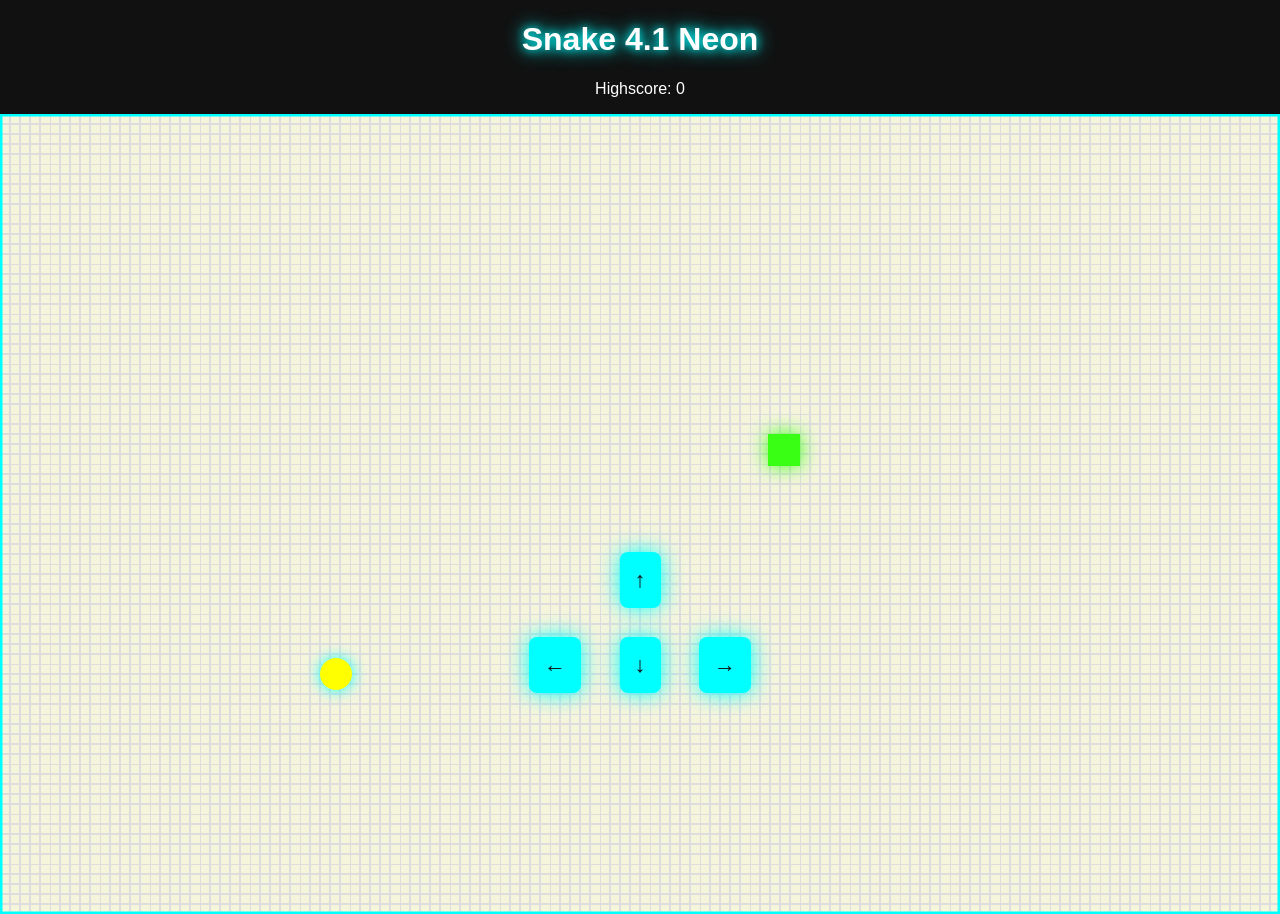
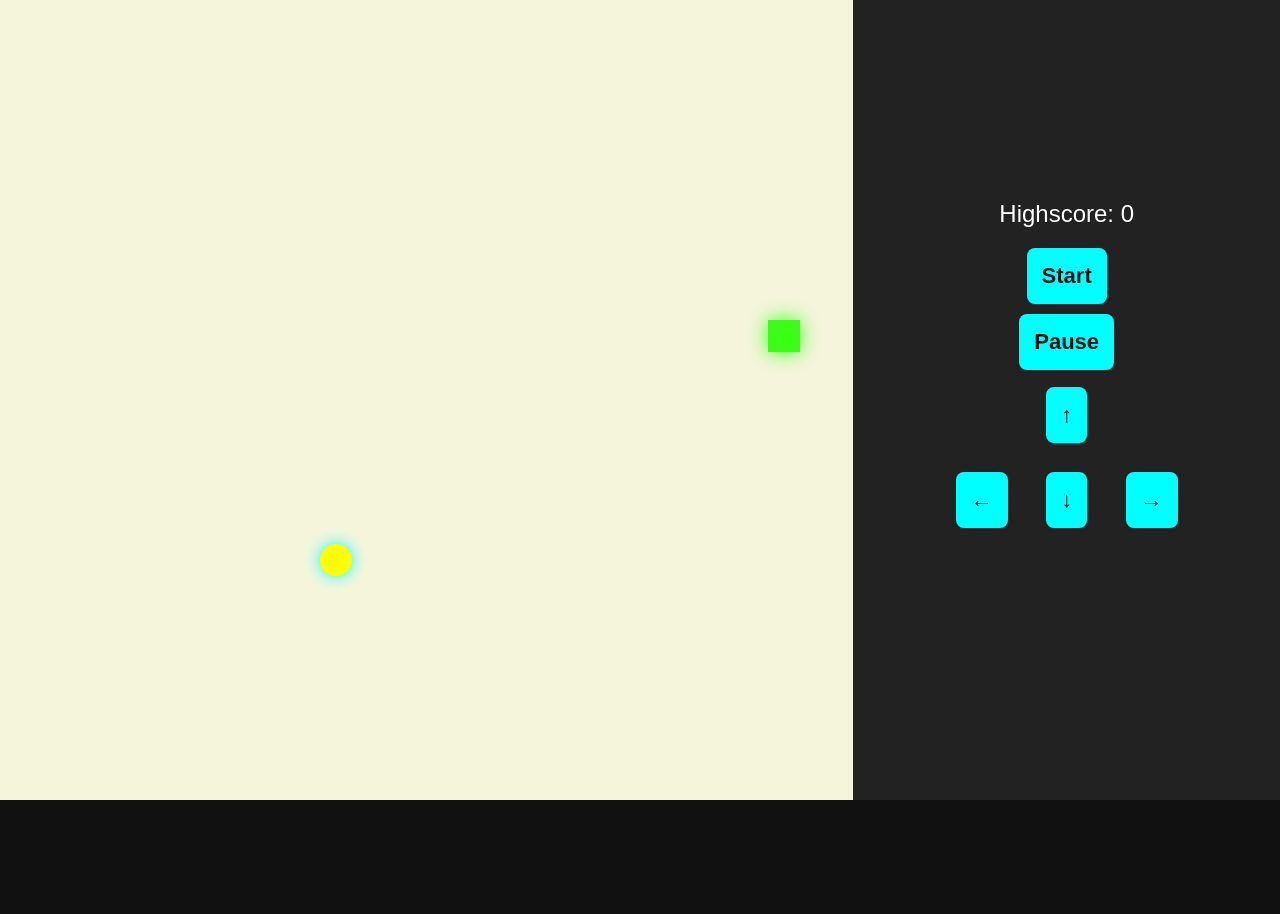
Before and after one commit to zeroplerM/snaakegamenls, a plain HTML site: page index.html in a window 1280 px wide. Both pictures are taken after a click on the button "Start". After the commit the page ends 800 px from the top, so only its background shows below. Drawn offline with Linux system fonts and the light colour scheme.

Commit message:
Update to Snake 4.2 with new features and fixes

```diff
--- a/index.html
+++ b/index.html
@@ -2,170 +2,98 @@
 <html>
 <head>
 <meta charset="UTF-8">
-<title>Snake 4.1 Neon Touch</title>
+<title>Snake 4.2 Neon Touch</title>
 <style>
-body {
-  margin: 0;
-  overflow: hidden;
-  background: #111;
-  font-family: Arial, sans-serif;
-  color: white;
-  text-align: center;
-}
-canvas {
-  display: block;
-  margin: auto;
-}
-button {
-  padding: 15px;
-  font-size: 22px;
-  margin: 3px;
-  animation: pulse 1.5s infinite;
-  border: none;
-  border-radius: 8px;
-  background: #0ff;
-  color: #111;
-  font-weight: bold;
-  z-index: 10;
-  position: relative;
-}
-@keyframes pulse {
-  0%,100% {box-shadow:0 0 10px #0ff;}
-  50% {box-shadow:0 0 25px #0ff;}
-}
-#message {
-  position: absolute;
-  width: 100%;
-  top: 40%;
-  font-size: 40px;
-  font-weight: bold;
-  display: none;
-  text-align: center;
-  text-shadow: 0 0 10px #0ff,0 0 20px #0ff;
-}
-.controls {
-  position: fixed;
-  bottom: 10px;
-  left: 50%;
-  transform: translateX(-50%);
-  display: grid;
-  grid-template-columns: 80px 80px 80px;
-  grid-template-rows: 80px 80px 80px;
-  gap: 5px;
-  justify-items: center;
-  align-items: center;
-  z-index: 10;
-}
+body { margin:0; overflow:hidden; background:#111; font-family:Arial,sans-serif; color:white; text-align:center; }
+#container { display:flex; height:100vh; }
+#gameArea { flex:2; position:relative; }
+canvas { display:block; margin:auto; background:#f5f5dc; }
+#controlArea { flex:1; display:flex; flex-direction:column; justify-content:center; align-items:center; background:#222; }
+button { padding:15px; font-size:22px; margin:5px; border:none; border-radius:8px; background:#0ff; color:#111; font-weight:bold; }
+button:hover { cursor:pointer; }
+#message { position:absolute; width:100%; top:40%; font-size:40px; font-weight:bold; display:none; text-align:center; text-shadow:0 0 10px #0ff,0 0 20px #0ff; }
+#highscore { font-size:24px; margin-bottom:15px; }
+.controls { display:grid; grid-template-columns:80px 80px 80px; grid-template-rows:80px 80px 80px; gap:5px; justify-items:center; align-items:center; }
 </style>
 </head>
 <body>
 
-<h1 style="text-shadow:0 0 10px #0ff,0 0 20px #0ff;">Snake 4.1 Neon</h1>
-<p>Highscore: <span id="highscore">0</span></p>
-<button id="startBtn">Start</button>
-<canvas id="game"></canvas>
-
-<div class="controls">
-  <div></div>
-  <button id="upBtn">↑</button>
-  <div></div>
-  <button id="leftBtn">←</button>
-  <button id="downBtn">↓</button>
-  <button id="rightBtn">→</button>
+<div id="container">
+  <div id="gameArea">
+    <canvas id="game"></canvas>
+    <div id="message"></div>
+  </div>
+  <div id="controlArea">
+    <p id="highscore">Highscore: 0</p>
+    <button id="startBtn">Start</button>
+    <button id="pauseBtn">Pause</button>
+    <div class="controls">
+      <div></div><button id="upBtn">↑</button><div></div>
+      <button id="leftBtn">←</button><button id="downBtn">↓</button><button id="rightBtn">→</button>
+    </div>
+  </div>
 </div>
-
-<div id="message"></div>
 
 <audio id="bgmusic" loop>
   <source src="https://cdn.pixabay.com/download/audio/2022/03/15/audio_95d8c9b9b6.mp3?filename=upbeat-instrumental-12709.mp3" type="audio/mpeg">
 </audio>
 
 <script>
-const canvas = document.getElementById("game");
-const ctx = canvas.getContext("2d");
-const startBtn = document.getElementById("startBtn");
-const message = document.getElementById("message");
-const audio = document.getElementById("bgmusic");
+const canvas=document.getElementById("game");
+const ctx=canvas.getContext("2d");
+const startBtn=document.getElementById("startBtn");
+const pauseBtn=document.getElementById("pauseBtn");
+const message=document.getElementById("message");
+const audio=document.getElementById("bgmusic");
 
-const upBtn = document.getElementById("upBtn");
-const downBtn = document.getElementById("downBtn");
-const leftBtn = document.getElementById("leftBtn");
-const rightBtn = document.getElementById("rightBtn");
+const upBtn=document.getElementById("upBtn");
+const downBtn=document.getElementById("downBtn");
+const leftBtn=document.getElementById("leftBtn");
+const rightBtn=document.getElementById("rightBtn");
 
-const colors = ["#39ff14","#00ffff","#ff00ff","#ff6347","#ffd700","#ff4500"];
+const colors=["#39ff14","#00ffff","#ff00ff","#ff6347","#ffd700","#ff4500"];
 let snake, dx, dy, score, speed, baseSpeed, gameInterval, food;
-let highscore = localStorage.getItem("snakeHigh") || 0;
-document.getElementById("highscore").textContent = highscore;
+let highscore=localStorage.getItem("snakeHigh")||0;
+document.getElementById("highscore").textContent="Highscore: "+highscore;
 
-let grid = 20;
-let patternCanvas, patternCtx, pattern;
-let snowflakes = [];
-let snowActive = false;
-
-function createPattern(){
-  patternCanvas = document.createElement("canvas");
-  patternCanvas.width = 50;
-  patternCanvas.height = 50;
-  patternCtx = patternCanvas.getContext("2d");
-  patternCtx.fillStyle = "#f5f5dc";
-  patternCtx.fillRect(0,0,50,50);
-  patternCtx.strokeStyle = "#ddd";
-  patternCtx.lineWidth = 2;
-  for(let i=0;i<50;i+=10){
-    patternCtx.beginPath();
-    patternCtx.moveTo(i,0);
-    patternCtx.lineTo(i,50);
-    patternCtx.stroke();
-    patternCtx.beginPath();
-    patternCtx.moveTo(0,i);
-    patternCtx.lineTo(50,i);
-    patternCtx.stroke();
-  }
-  pattern = ctx.createPattern(patternCanvas,"repeat");
-}
+let grid=20;
+let snowflakes=[], snowActive=false;
+let paused=false;
 
 function resizeCanvas(){
-  canvas.width = window.innerWidth;
-  canvas.height = window.innerHeight;
-  grid = Math.floor(Math.min(canvas.width,canvas.height)/25);
+  canvas.width=document.getElementById("gameArea").clientWidth;
+  canvas.height=document.getElementById("gameArea").clientHeight;
+  grid=Math.floor(Math.min(canvas.width,canvas.height)/25);
 }
 window.addEventListener("resize",resizeCanvas);
 
 function startGame(){
   resizeCanvas();
-  createPattern();
-  startBtn.style.display = "none";
-  snake = [{x:10,y:10}];
-  dx = 1; dy = 0;
-  score = 0;
-  baseSpeed = 200;
-  speed = baseSpeed;
-  snowActive = false;
-  snowflakes = [];
+  snake=[{x:10,y:10}];
+  dx=1; dy=0;
+  score=0; baseSpeed=200; speed=baseSpeed;
+  snowActive=false; snowflakes=[];
   spawnFood();
   clearInterval(gameInterval);
-  gameInterval = setInterval(update,speed);
-  audio.currentTime = 0;
-  audio.play().catch(()=>{}); // Mobile Autoplay-Schutz
+  gameInterval=setInterval(update,speed);
+  audio.currentTime=0; audio.play().catch(()=>{});
+  startBtn.disabled=true; pauseBtn.disabled=false;
   fadeInCanvas();
+  paused=false;
 }
 
 function fadeInCanvas(){
-  canvas.style.opacity = 0;
-  let alpha = 0;
-  const fade = setInterval(()=>{
-    alpha += 0.05;
-    canvas.style.opacity = alpha;
-    if(alpha >= 1) clearInterval(fade);
+  canvas.style.opacity=0;
+  let alpha=0;
+  const fade=setInterval(()=>{
+    alpha+=0.05; canvas.style.opacity=alpha;
+    if(alpha>=1) clearInterval(fade);
   },30);
-  message.innerText="Ready!";
-  message.style.display="block";
+  message.innerText="Ready!"; message.style.display="block";
   setTimeout(()=>{message.style.display="none"},1000);
 }
 
-function spawnFood(){
-  food={x:Math.floor(Math.random()*25),y:Math.floor(Math.random()*25)};
-}
+function spawnFood(){ food={x:Math.floor(Math.random()*25),y:Math.floor(Math.random()*25)}; }
 
 function setDirection(dir){
   if(dir==="up" && dy!==1){dx=0; dy=-1;}
@@ -181,112 +109,54 @@ document.addEventListener("keydown",e=>{
   if(e.key==="ArrowRight") setDirection("right");
 });
 
-// Touch / Button Steuerung
+// Button Steuerung
 upBtn.addEventListener("click",()=>setDirection("up"));
 downBtn.addEventListener("click",()=>setDirection("down"));
 leftBtn.addEventListener("click",()=>setDirection("left"));
 rightBtn.addEventListener("click",()=>setDirection("right"));
 
+// Pause
+pauseBtn.addEventListener("click",()=>{
+  if(!paused){ clearInterval(gameInterval); paused=true; pauseBtn.textContent="Resume";}
+  else { gameInterval=setInterval(update,speed); paused=false; pauseBtn.textContent="Pause";}
+});
+
 function update(){
   const head={x:snake[0].x+dx,y:snake[0].y+dy};
-  if(head.x<0||head.y<0||head.x>=25||head.y>=25||snake.some(s=>s.x===head.x&&s.y===head.y)){
-    endGame();
-    return;
-  }
+  if(head.x<0||head.y<0||head.x>=25||head.y>=25||snake.some(s=>s.x===head.x&&s.y===head.y)){ endGame(); return; }
   snake.unshift(head);
-  if(head.x===food.x && head.y===food.y){
-    score++;
-    spawnFood();
-    handleEffects();
-  }else{
-    snake.pop();
-  }
+  if(head.x===food.x && head.y===food.y){ score++; spawnFood(); handleEffects(); }
+  else{ snake.pop(); }
   draw();
 }
 
 function handleEffects(){
-  if(score<=20){
-    let factor=1-(score*0.05);
-    speed=baseSpeed*factor;
-    clearInterval(gameInterval);
-    gameInterval=setInterval(update,speed);
-  }
-  if(score%3===0){
-    ctx.fillStyle=colors[Math.floor(score/3)%colors.length];
-  }
-  if(score===5){
-    message.style.display="block";
-    message.style.color="gold";
-    message.innerText="toll nole";
-    setTimeout(()=>{message.style.display="none"},2000);
-  }
-  if(score%8===0 && score!==0){
-    snowActive=true;
-    snowflakes=[];
-    for(let i=0;i<50;i++){
-      snowflakes.push({x:Math.random()*canvas.width, y:Math.random()*canvas.height, r:Math.random()*3+1, speed:Math.random()*2+1});
-    }
-    setTimeout(()=>{snowActive=false; snowflakes=[];},7000);
-  }
+  if(score<=20){ let factor=1-(score*0.05); speed=baseSpeed*factor; clearInterval(gameInterval); if(!paused) gameInterval=setInterval(update,speed); }
+  if(score%3===0){ ctx.fillStyle=colors[Math.floor(score/3)%colors.length]; }
+  if(score===5){ message.style.display="block"; message.style.color="gold"; message.innerText="toll nole"; setTimeout(()=>{message.style.display="none"},2000);}
+  if(score>=6 && score%8===0){ snowActive=true; snowflakes=[]; for(let i=0;i<50;i++){ snowflakes.push({x:Math.random()*canvas.width, y:Math.random()*canvas.height, r:Math.random()*3+1, speed:Math.random()*2+1}); } speed*=1.3; clearInterval(gameInterval); if(!paused) gameInterval=setInterval(update,speed); setTimeout(()=>{snowActive=false; snowflakes=[];},7000);}
 }
 
-function drawSnow(){
-  if(!snowActive) return;
-  ctx.fillStyle="white";
-  snowflakes.forEach(f=>{
-    ctx.beginPath();
-    ctx.arc(f.x,f.y,f.r,0,Math.PI*2);
-    ctx.fill();
-    f.y += f.speed;
-    if(f.y>canvas.height) f.y=0;
-  });
-}
+function drawSnow(){ if(!snowActive) return; ctx.fillStyle="white"; snowflakes.forEach(f=>{ ctx.beginPath(); ctx.arc(f.x,f.y,f.r,0,Math.PI*2); ctx.fill(); f.y+=f.speed; if(f.y>canvas.height) f.y=0; }); }
 
 function draw(){
-  ctx.fillStyle=pattern;
+  ctx.fillStyle="#f5f5dc";
   ctx.fillRect(0,0,canvas.width,canvas.height);
 
   // Food mit Glow
-  ctx.shadowColor="#0ff";
-  ctx.shadowBlur=15;
-  ctx.fillStyle="#ff0";
-  ctx.beginPath();
-  ctx.arc(food.x*grid+grid/2,food.y*grid+grid/2,grid/2,0,Math.PI*2);
-  ctx.fill();
-  ctx.shadowBlur=0;
+  ctx.shadowColor="#0ff"; ctx.shadowBlur=15; ctx.fillStyle="#ff0";
+  ctx.beginPath(); ctx.arc(food.x*grid+grid/2,food.y*grid+grid/2,grid/2,0,Math.PI*2); ctx.fill(); ctx.shadowBlur=0;
 
-  // Snake mit Neon Glow
-  snake.forEach((s,i)=>{
-    ctx.shadowColor=colors[i%colors.length];
-    ctx.shadowBlur=20;
-    ctx.fillStyle=colors[i%colors.length];
-    ctx.fillRect(s.x*grid,s.y*grid,grid,grid);
-  });
-  ctx.shadowBlur=0;
-
-  // Neon-Rahmen
-  ctx.strokeStyle="#0ff";
-  ctx.lineWidth=5;
-  ctx.strokeRect(0,0,canvas.width,canvas.height);
-
-  drawSnow();
+  // Snake Neon
+  snake.forEach((s,i)=>{ ctx.shadowColor=colors[i%colors.length]; ctx.shadowBlur=20; ctx.fillStyle=colors[i%colors.length]; ctx.fillRect(s.x*grid,s.y*grid,grid,grid); }); ctx.shadowBlur=0;
 }
 
-function endGame(){
-  clearInterval(gameInterval);
-  message.style.display="block";
-  message.style.color="white";
-  message.innerText="Game Over";
-  startBtn.style.display="inline-block";
-  audio.pause();
-
-  if(score>highscore){
-    localStorage.setItem("snakeHigh",score);
-    document.getElementById("highscore").textContent=score;
-  }
+function endGame(){ clearInterval(gameInterval); message.style.display="block"; message.style.color="white"; message.innerText="Game Over"; startBtn.disabled=false; pauseBtn.disabled=true; audio.pause();
+if(score>highscore){ localStorage.setItem("snakeHigh",score); document.getElementById("highscore").textContent="Highscore: "+score; }
 }
 
 startBtn.addEventListener("click",startGame);
+pauseBtn.disabled=true;
 </script>
 </body>
 </html>
```
